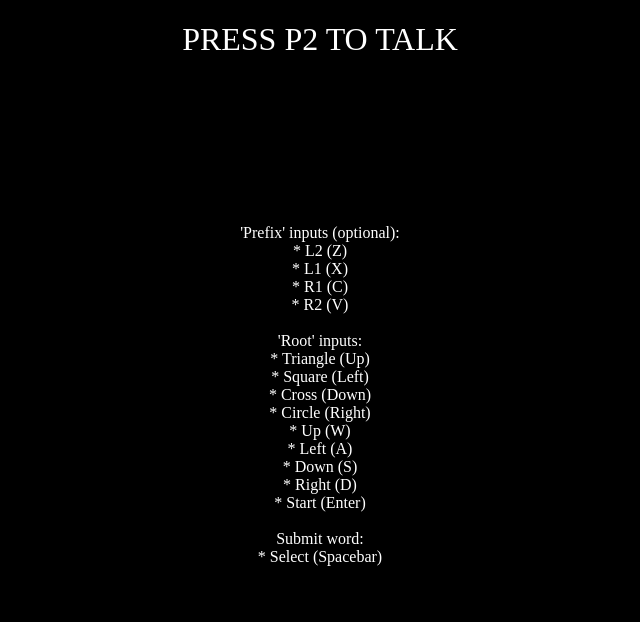
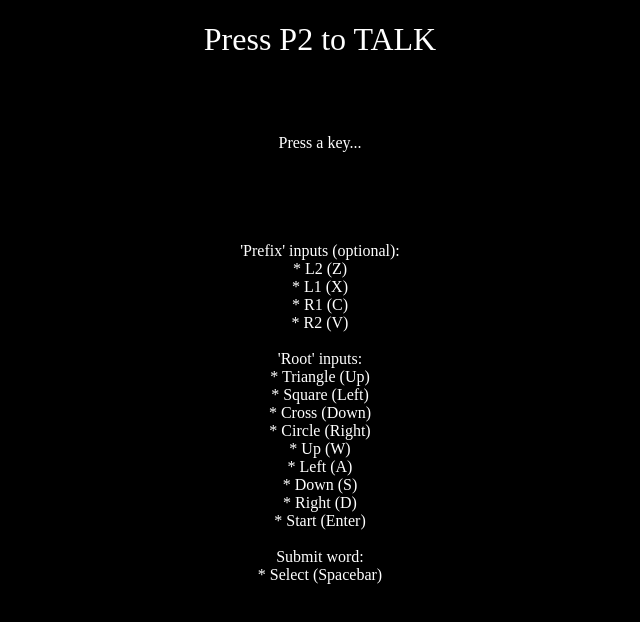
Before and after one commit to jeannkim/p2totalk, a website: page public/index.html in a window 1280 px wide. Shown: the whole page, without its empty margins (320-960 px from the left). Drawn offline with Linux system fonts and the light colour scheme; a web font is replaced by a local one.

Commit message:
Show testing again

```diff
--- a/public/index.html
+++ b/public/index.html
@@ -10,7 +10,7 @@
   </head>
 
   <body>
-    <h1>PRESS P2 TO TALK</h1>
+    <h1>Press P2 to TALK</h1>
 
 
     <!-- Real Display -->
--- a/public/style.css
+++ b/public/style.css
@@ -38,5 +38,5 @@ h1 {
 }
 
 .testing {
-    display: none;
+    display: block;
 }
```
